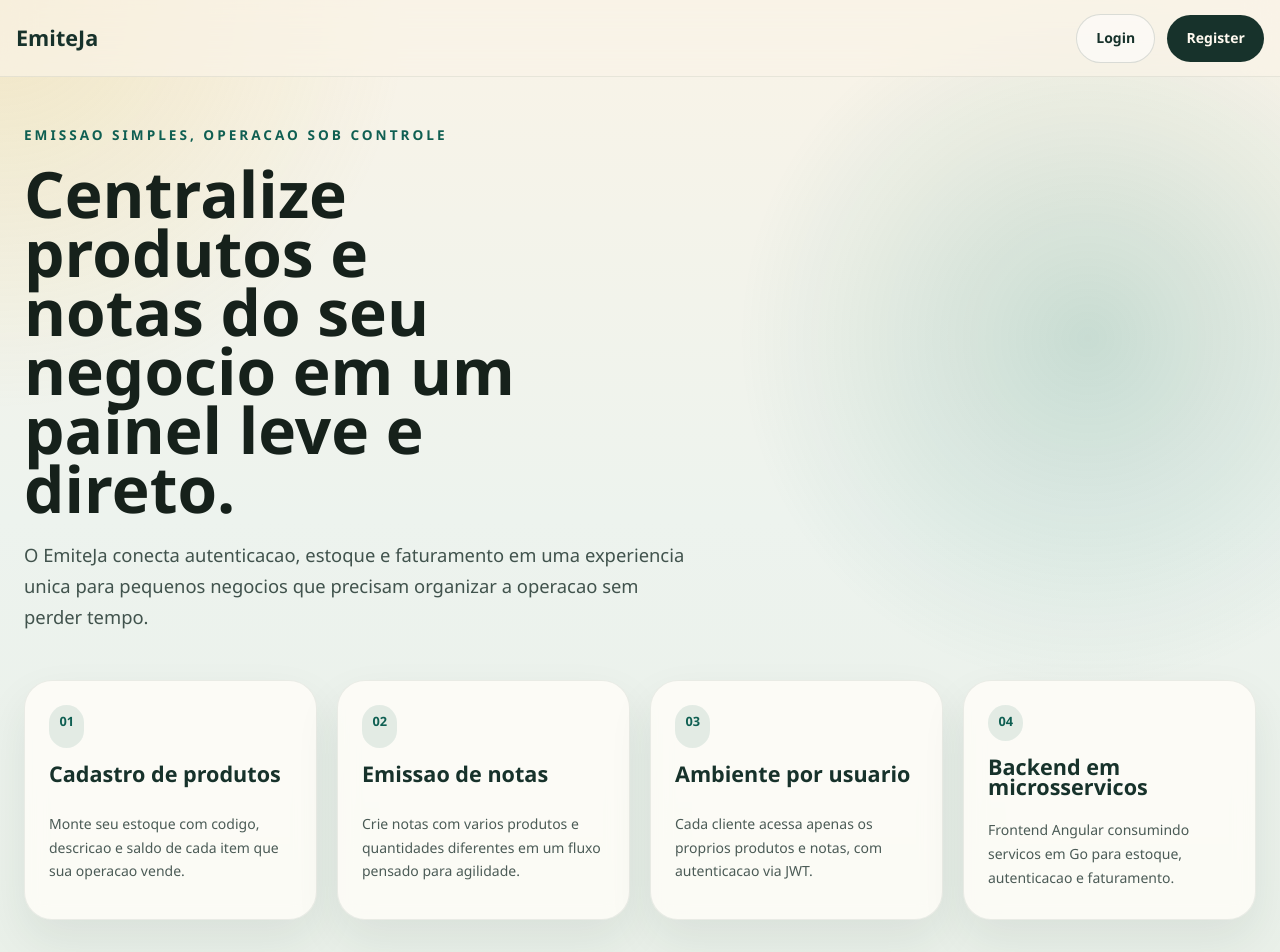
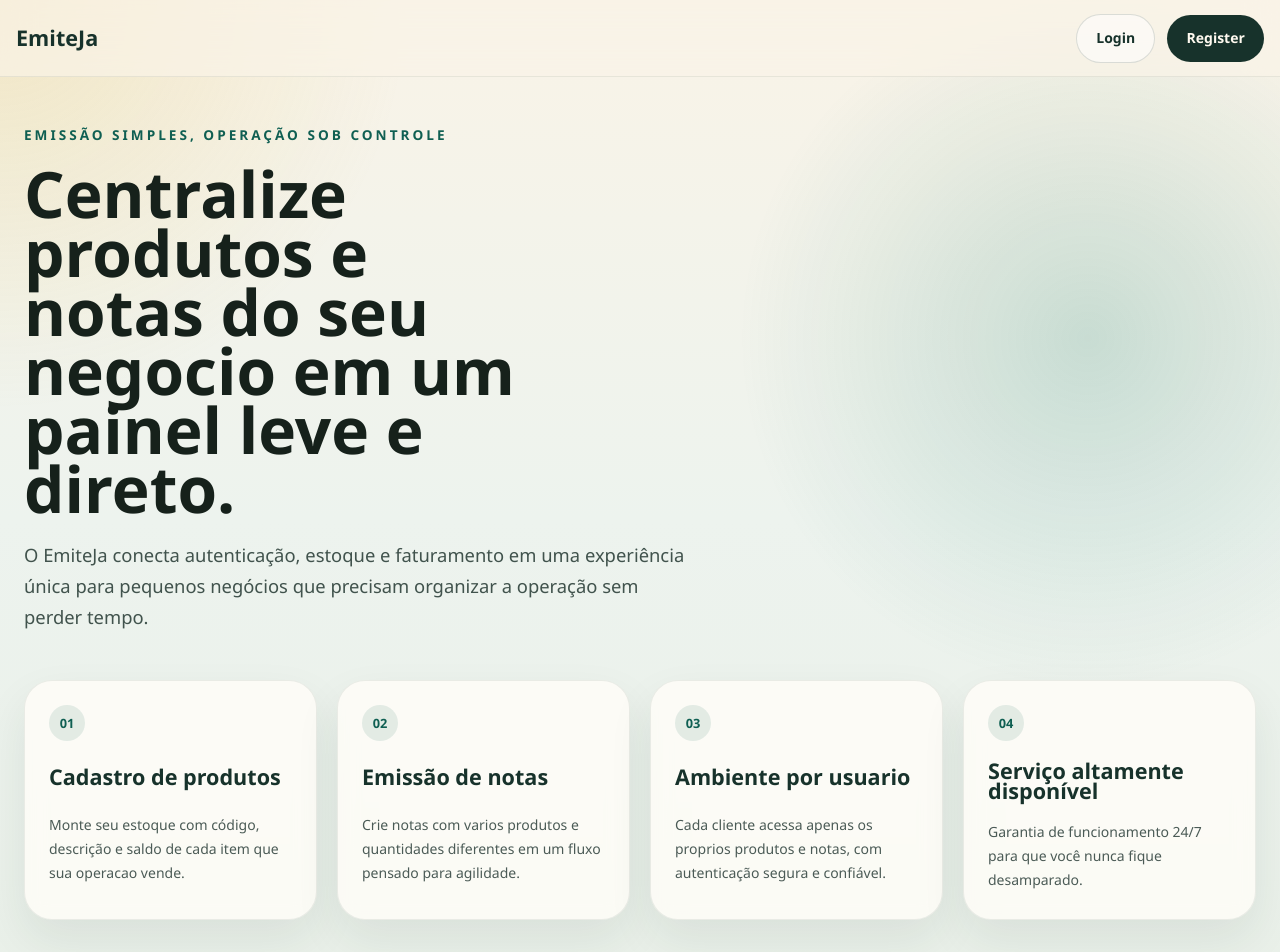
Before and after one commit to JoaoVictor-freire/Korp_Teste_JoaoVictor, an Angular app in the folder frontend/: page / in a window 1280 px wide. Shown: the top 952 px of the page. Built offline with nearby package versions, Linux system fonts and the light colour scheme.

Commit message:
Fix/Frontend/AjusteHomepage

```diff
--- a/frontend/src/app/features/homepage/homepage-page.component.html
+++ b/frontend/src/app/features/homepage/homepage-page.component.html
@@ -10,10 +10,10 @@
 
   <main class="content">
     <section class="hero">
-      <p class="eyebrow">Emissao simples, operacao sob controle</p>
+      <p class="eyebrow">Emissão simples, operação sob controle</p>
       <h1>Centralize produtos e notas do seu negocio em um painel leve e direto.</h1>
       <p class="lead">
-        O EmiteJa conecta autenticacao, estoque e faturamento em uma experiencia unica para pequenos negocios que precisam organizar a operacao sem perder tempo.
+        O EmiteJa conecta autenticação, estoque e faturamento em uma experiência única para pequenos negócios que precisam organizar a operação sem perder tempo.
       </p>
     </section>
 
@@ -21,25 +21,25 @@
       <article class="floating-card">
         <span>01</span>
         <h2>Cadastro de produtos</h2>
-        <p>Monte seu estoque com codigo, descricao e saldo de cada item que sua operacao vende.</p>
+        <p>Monte seu estoque com código, descrição e saldo de cada item que sua operacao vende.</p>
       </article>
 
       <article class="floating-card">
         <span>02</span>
-        <h2>Emissao de notas</h2>
+        <h2>Emissão de notas</h2>
         <p>Crie notas com varios produtos e quantidades diferentes em um fluxo pensado para agilidade.</p>
       </article>
 
       <article class="floating-card">
         <span>03</span>
         <h2>Ambiente por usuario</h2>
-        <p>Cada cliente acessa apenas os proprios produtos e notas, com autenticacao via JWT.</p>
+        <p>Cada cliente acessa apenas os proprios produtos e notas, com autenticação segura e confiável.</p>
       </article>
 
       <article class="floating-card">
         <span>04</span>
-        <h2>Backend em microsservicos</h2>
-        <p>Frontend Angular consumindo servicos em Go para estoque, autenticacao e faturamento.</p>
+        <h2>Serviço altamente disponível</h2>
+        <p>Garantia de funcionamento 24/7 para que você nunca fique desamparado.</p>
       </article>
     </section>
   </main>
@@ -49,7 +49,7 @@
     <div class="footer-content">
       <div>
         <strong>EmiteJa</strong>
-        <p>Gestao enxuta para quem precisa vender, controlar estoque e emitir notas com clareza.</p>
+        <p>Gestão enxuta para quem precisa vender, controlar estoque e emitir notas com clareza.</p>
       </div>
       <div>
         <strong>Contato</strong>
--- a/frontend/src/app/features/homepage/homepage-page.component.scss
+++ b/frontend/src/app/features/homepage/homepage-page.component.scss
@@ -157,9 +157,12 @@
 }
 
 .floating-card span {
-  width: fit-content;
-  padding: 0.35rem 0.65rem;
-  border-radius: 999px;
+  display: grid;
+  place-items: center;
+  width: 2.25rem;
+  height: 2.25rem;
+  padding: 0;
+  border-radius: 50%;
   background: rgba(15, 95, 82, 0.1);
   color: #0f5f52;
   font-size: 0.8rem;
```
